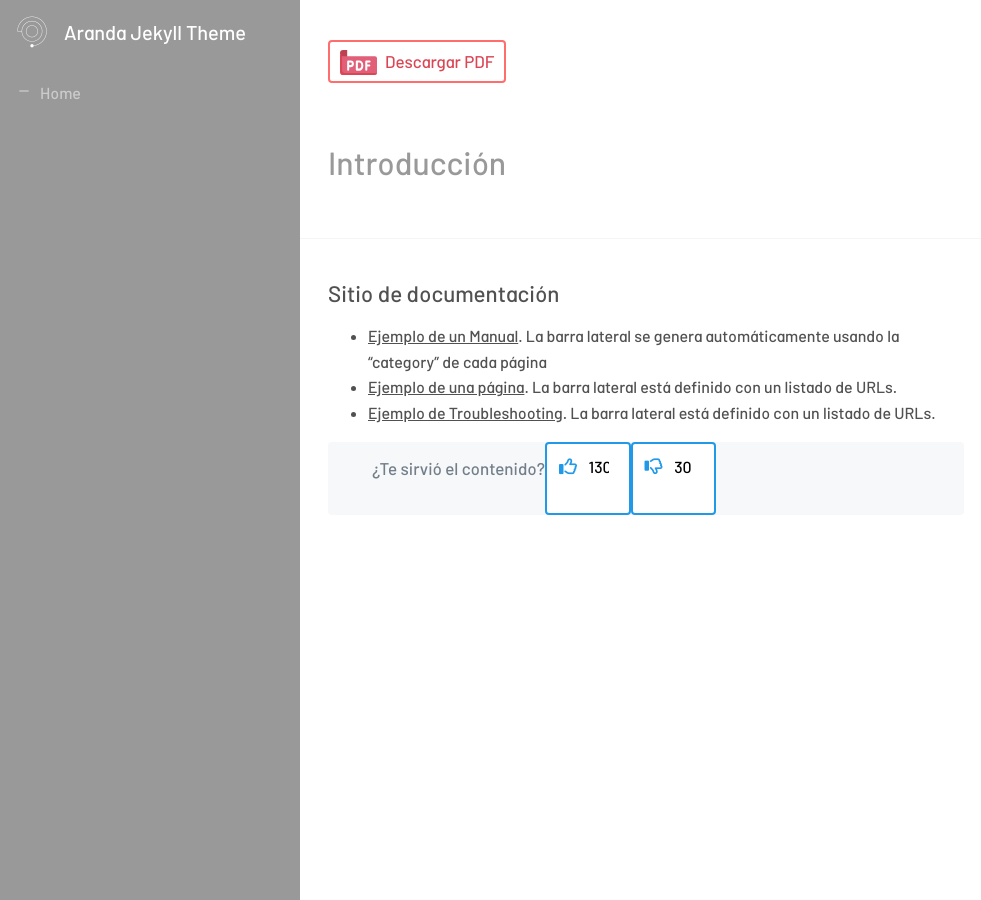
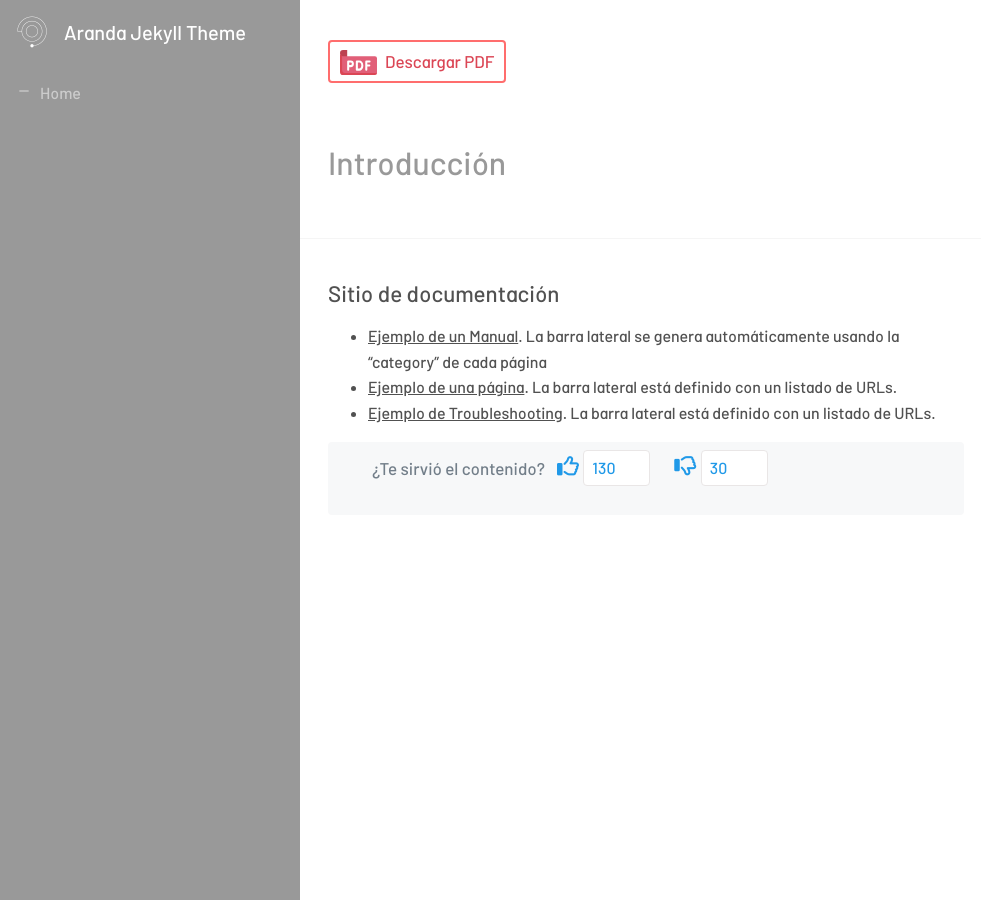
Before and after one commit to Nats85/Manuales-Aranda-Apis, a Jekyll site: the page built from index.md, in a window 1280 px wide. Shown: the whole page, without its empty margins (0-981 px from the left). Built offline with Jekyll 4.4.1, drawn with Linux system fonts in a browser that asks for light colours; nearby versions of some CDN libraries.

Commit message:
Update _vote-count.scss

```diff
--- a/_sass/base/_vote-count.scss
+++ b/_sass/base/_vote-count.scss
@@ -18,29 +18,28 @@
 
     }
 
-    .like, .dislike {
-        display: inline-block;
-        margin-bottom: 0px;
-        font-weight: normal;
-        text-align: center;
-        vertical-align: middle;
+    .like {
         cursor: pointer;
-        border: 1px solid transparent;
-        white-space: nowrap;
         padding: 6px 12px;
-        font-size: 18px;
-        line-height: 1.428571429;
-        border-radius: 4px;
         color: #2099e8;
-        background-color: #fff;
-        border: 2px solid #2199e8;
+
+    }
+
+    .dislike {
+        cursor: pointer;
+        padding: 6px 12px;
+        color: #de094f;
 
     }
 
     .qty1, .qty2 {
-        border: none;
-        width:20px;
-        background: transparent;
+        width: 49px;
+        background: white;
+        color: #2099e8;
+        background-color: #fff;
+        border: 0.5px solid #e9e6e6;
+        border-radius: 4px;
+
     }
 
     .note-count {
```
